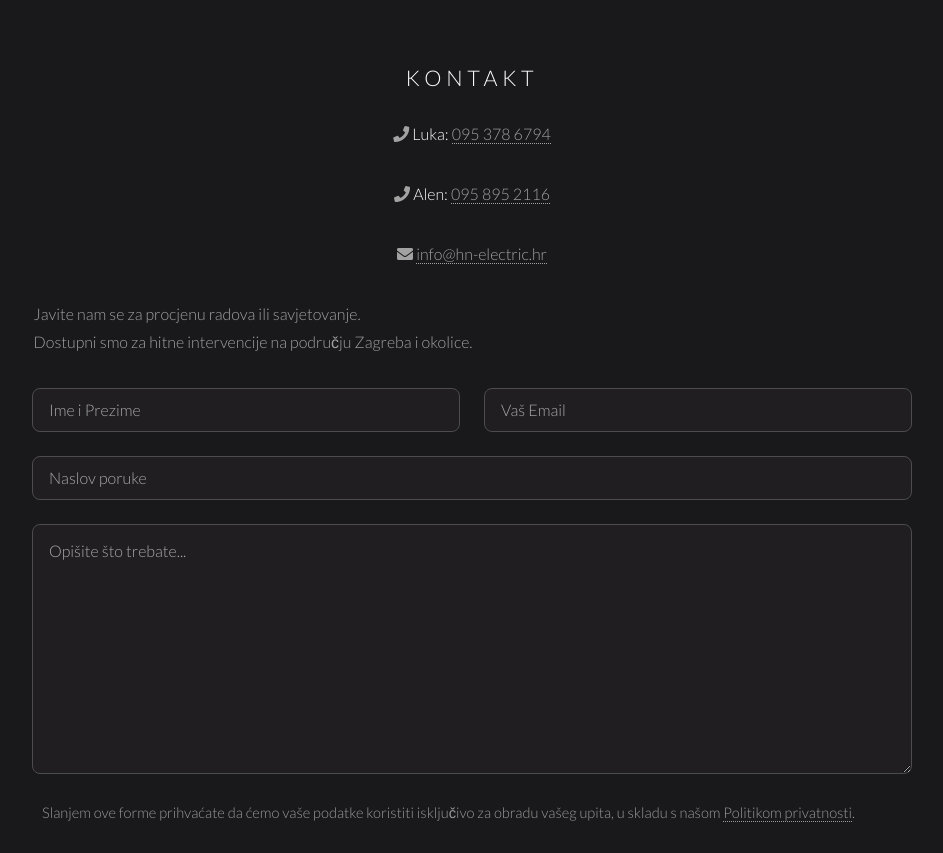
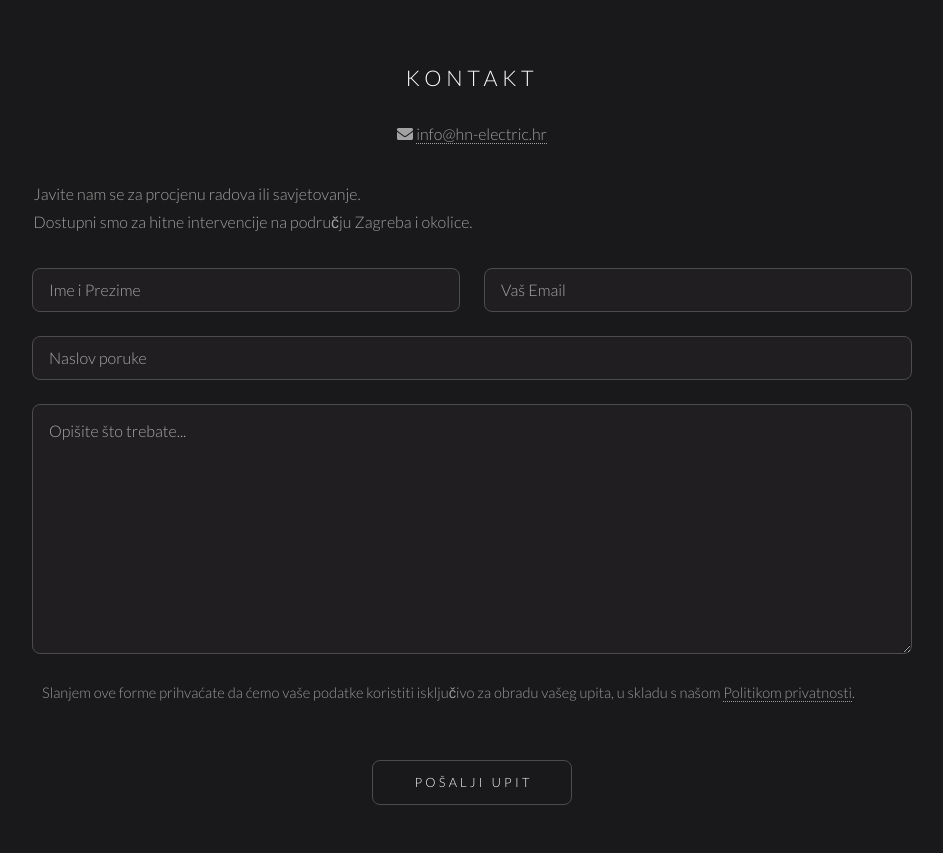
Before and after one commit to YurgiOne/HN-Electric, a plain HTML site: page index.html in a window 1280 px wide. Shown: the part 1600-2453 px from the top of the page, without its empty margins (168-1111 px from the left). Drawn offline with Linux system fonts and the light colour scheme.

Commit message:
maknuti telefoni!

```diff
--- a/index.html
+++ b/index.html
@@ -73,14 +73,14 @@
 	<footer id="footer">
 		<h2>Kontakt</h2>
 		<div class="contact-method">
-			<p>
-				<i class="fa-solid fa-phone" aria-hidden="true"></i>
-				<strong>Luka:</strong> <a href="tel:+385953786794" aria-label="Nazovi Luku">095 378 6794</a>
-			</p>
-			<p>
-				<i class="fa-solid fa-phone" aria-hidden="true"></i>
-				<strong>Alen:</strong> <a href="tel:+385958952116" aria-label="Nazovi Alena">095 895 2116</a>
-			</p>
+<!--			<p>-->
+<!--				<i class="fa-solid fa-phone" aria-hidden="true"></i>-->
+<!--				<strong>Luka:</strong> <a href="tel:+385953786794" aria-label="Nazovi Luku">095 378 6794</a>-->
+<!--			</p>-->
+<!--			<p>-->
+<!--				<i class="fa-solid fa-phone" aria-hidden="true"></i>-->
+<!--				<strong>Alen:</strong> <a href="tel:+385958952116" aria-label="Nazovi Alena">095 895 2116</a>-->
+<!--			</p>-->
 			<p>
 				<i class="fa-solid fa-envelope" aria-hidden="true"></i>
 				<a href="mailto:info@hn-electric.hr">info@hn-electric.hr</a>
```
